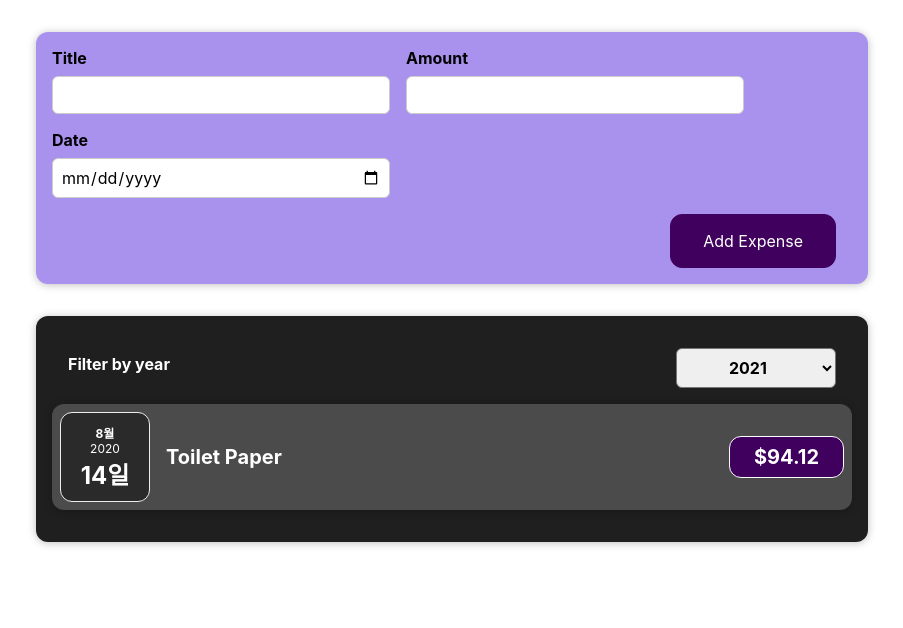
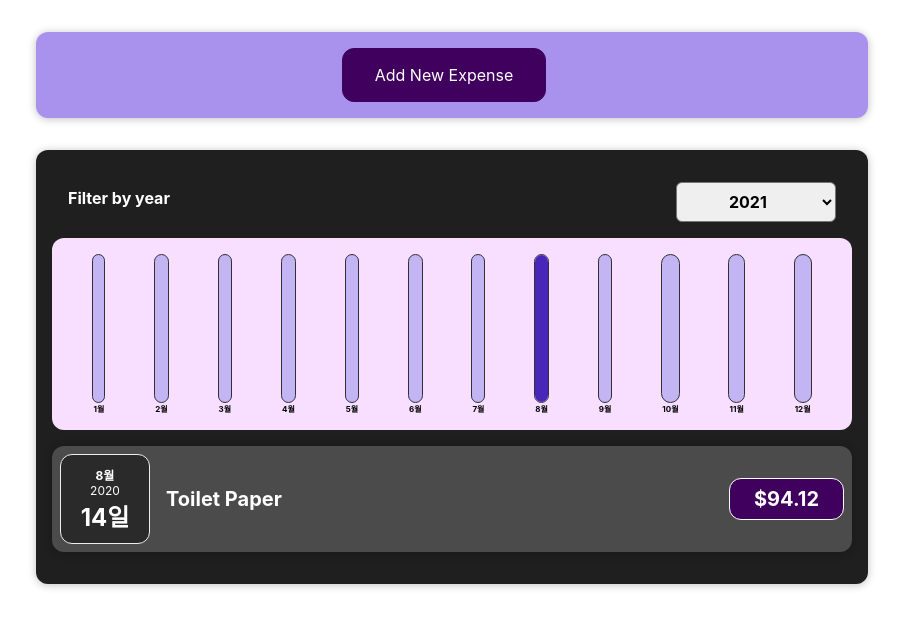
Before and after one commit to taegeun1111/Expense-Record, a React (Create React App) app: page / in a window 1280 px wide. Shown: the top 628 px of the page, without its empty margins (188-1091 px from the left). Built offline with nearby package versions, Linux system fonts and the light colour scheme.

Commit message:
20230709 #1 ExpensesChart 차트 그리기 완료

```diff
--- /dev/null
+++ b/src/components/Chart/Chart.css
@@ -0,0 +1,9 @@
+.chart {
+    padding: 1rem;
+    border-radius: 12px;
+    background-color: #f8dfff;
+    text-align: center;
+    display: flex;
+    justify-content: space-around;
+    height: 10rem;
+}
--- /dev/null
+++ b/src/components/Chart/Chart.js
@@ -0,0 +1,23 @@
+import React from 'react';
+import './Chart.css'
+import ChartBar from "./ChartBar";
+
+const Chart = ({dataPoints}) => {
+    const dataPointValues = dataPoints.map((dataPoint) => dataPoint.value);
+    const totalMaximum = Math.max(...dataPointValues);
+
+    return (
+        <div className={'chart'}>
+            {dataPoints.map((datapoint) => {
+                return <ChartBar
+                    key={datapoint.label}
+                    value={datapoint.value}
+                    maxValue={totalMaximum}
+                    label={datapoint.label}
+                />
+            })}
+        </div>
+    );
+};
+
+export default Chart;
--- /dev/null
+++ b/src/components/Chart/ChartBar.css
@@ -0,0 +1,30 @@
+.chart-bar {
+    height: 100%;
+    display: flex;
+    flex-direction: column;
+    align-items: center;
+}
+
+.chart-bar__inner {
+    height: 100%;
+    width: 100%;
+    border: 1px solid #313131;
+    border-radius: 12px;
+    background-color: #c3b4f3;
+    overflow: hidden;
+    display: flex;
+    flex-direction: column;
+    justify-content: flex-end;
+}
+
+.chart-bar__fill {
+    background-color: #4826b9;
+    width: 100%;
+    transition: all 0.3s ease-out;
+}
+
+.chart-bar__label {
+    font-weight: bold;
+    font-size: 0.5rem;
+    text-align: center;
+}
--- /dev/null
+++ b/src/components/Chart/ChartBar.js
@@ -0,0 +1,25 @@
+import React from 'react';
+import './ChartBar.css'
+
+const ChartBar = ({value,label,maxValue,key}) => {
+    let barFillHeight= '0%';
+
+    if (maxValue > 0){
+        barFillHeight = Math.round(value/maxValue * 100) + '%';
+    }
+
+    return (
+        <div className={'chart-bar'}>
+            <div className={'chart-bar__inner'}>
+                <div
+                    className={'chart-bar__fill'}
+                    style={{height:barFillHeight}}
+                >
+                </div>
+            </div>
+            <div className={'chart-bar__label'}>{label}</div>
+        </div>
+    );
+};
+
+export default ChartBar;
--- a/src/components/Expenses/Expeneses.js
+++ b/src/components/Expenses/Expeneses.js
@@ -1,8 +1,9 @@
-import ExpenseItem from "./ExpenseItem";
 import './Expenses.css';
 import Card from "../UI/Card";
 import ExpenseFilter from "./ExpensesFilter";
 import {useState} from "react";
+import ExpensesList from "./ExpensesList";
+import ExpensesChart from "./ExpensesChart";
 
 const Expeneses = (props) => {
     const [filteredYear, setFilteredYear] = useState('2020')
@@ -16,18 +17,6 @@ const Expeneses = (props) => {
         return expenses.date.getFullYear().toString() === filteredYear;
     })
 
-    let expensesContent = <p>No expenses found.</p>;
-
-    if (filteredExpenses.length > 0){
-        expensesContent =  filteredExpenses.map((expense) => (
-            <ExpenseItem
-                key={expense.id}
-                title={expense.title}
-                amount={expense.amount}
-                date={expense.date}
-            />
-        ));
-    }
 
     return (
         <>
@@ -36,7 +25,8 @@ const Expeneses = (props) => {
                     onChangeFilter={filterChangeHandler}
                     selected={filteredYear}
                 />
-                {expensesContent}
+                <ExpensesChart expenses={filteredExpenses}/>
+                <ExpensesList items={filteredExpenses}/>
             </Card>
         </>
     )
--- a/src/components/Expenses/ExpenseItem.js
+++ b/src/components/Expenses/ExpenseItem.js
@@ -3,21 +3,19 @@ import Card from "../UI/Card";
 import './ExpenseItem.css';
 import {useState} from 'react';
 
-const ExpenseItem =(props) =>{
+const ExpenseItem = (props) => {
     const [title, setTitle] = useState(props.title);
-    const clickHandler = () =>{
-        setTitle('Updated!')
-    }
 
     return (
+        <li>
             <Card className={'expense-item'}>
                 <ExpenseDate date={props.date}/>
                 <div className={'expense-item__description'}>
                     <h2>{title}</h2>
                     <div className={'expense-item__price'}>${props.amount}</div>
                 </div>
-            {/*<button onClick={clickHandler}>Change Title</button>*/}
             </Card>
+        </li>
     );
 }
 
--- /dev/null
+++ b/src/components/Expenses/ExpensesChart.js
@@ -0,0 +1,31 @@
+import React from 'react';
+import Chart from "../Chart/Chart";
+
+const ExpensesChart = ({expenses}) => {
+    const chartDataPoints = [
+        {label : '1월',value:0},
+        {label : '2월',value:0},
+        {label : '3월',value:0},
+        {label : '4월',value:0},
+        {label : '5월',value:0},
+        {label : '6월',value:0},
+        {label : '7월',value:0},
+        {label : '8월',value:0},
+        {label : '9월',value:0},
+        {label : '10월',value:0},
+        {label : '11월',value:0},
+        {label : '12월',value:0}
+    ];
+
+    for (const expense of expenses){
+        const expenseMonth = expense.date.getMonth();
+        chartDataPoints[expenseMonth].value +=expense.amount;
+    }
+
+
+    return (
+        <Chart dataPoints={chartDataPoints}/>
+    );
+};
+
+export default ExpensesChart;
--- /dev/null
+++ b/src/components/Expenses/ExpensesList.css
@@ -0,0 +1,9 @@
+.expenses-list {
+    list-style: none;
+    padding: 0;
+}
+
+.expenses-list__fallback {
+    color: white;
+    text-align: center;
+}
--- /dev/null
+++ b/src/components/Expenses/ExpensesList.js
@@ -0,0 +1,24 @@
+import React from 'react';
+import './ExpensesList.css'
+import ExpenseItem from "./ExpenseItem";
+const ExpensesList = ({items}) => {
+
+    if (items.length===0){
+        return <h2 className={'expenses-list__fallback'}>Found No Expenses.</h2>
+    }
+
+    return (
+        <ul className={'expenses-list'}>
+            {items.map((expense) => (
+                <ExpenseItem
+                    key={expense.id}
+                    title={expense.title}
+                    amount={expense.amount}
+                    date={expense.date}
+                />
+            ))}
+        </ul>
+    );
+};
+
+export default ExpensesList;
--- a/src/components/NewExpense/ExpenseForm.js
+++ b/src/components/NewExpense/ExpenseForm.js
@@ -1,7 +1,7 @@
 import React,{useState} from 'react';
 import './ExpenseForm.css';
 
-const ExpenseForm = ({onSaveExpenseData}) => {
+const ExpenseForm = ({onSaveExpenseData, onCancel}) => {
     const[enteredTitle, setEnteredTitle] = useState('');
     const[enteredAmount, setEnteredAmount] = useState('');
     const[enteredDate, setEnteredDate] = useState('');
@@ -55,6 +55,10 @@ const ExpenseForm = ({onSaveExpenseData}) => {
 
     }
 
+    // const stopEditingHandler = () => {
+    //     setIsEditing(false);
+    // }
+
     return (
         <form onSubmit={submitHandler}>
             <div className={'new-expense__controls'}>
@@ -90,6 +94,7 @@ const ExpenseForm = ({onSaveExpenseData}) => {
                 </div>
             </div>
             <div className={'new-expense__actions'}>
+                <button type={"button"} onClick={onCancel}>Cancel</button>
                 <button type={"submit"}>Add Expense</button>
             </div>
         </form>
--- a/src/components/NewExpense/NewExpense.js
+++ b/src/components/NewExpense/NewExpense.js
@@ -1,20 +1,35 @@
-import React from 'react';
+import React, {useState} from 'react';
 import './NewExpense.css';
 import ExpenseForm from './ExpenseForm';
 
 const NewExpense = ({onAddExpense}) => {
+    const [isEditing, setIsEditing] = useState(false);
+
     const saveExpenseDataHandler = (enteredExpenseData) => {
         const expenseData = {
             ...enteredExpenseData,
             id: Math.random().toString()
         };
         onAddExpense(expenseData)
-        console.log(expenseData);
+        setIsEditing(false)
+    }
+
+    const startEditingHandler = () => {
+        setIsEditing(true);
+    }
+
+    const stopEditingHandler = () => {
+        setIsEditing(false);
     }
 
     return (
         <div className={'new-expense'}>
-            <ExpenseForm onSaveExpenseData={saveExpenseDataHandler}/>
+            {!isEditing && <button onClick={startEditingHandler}>Add New Expense</button>}
+            {isEditing &&
+                <ExpenseForm
+                    onSaveExpenseData={saveExpenseDataHandler}
+                    onCancel={stopEditingHandler}
+                />}
         </div>
     );
 };
```
Lines whose indentation alone changed are shown as unchanged.
